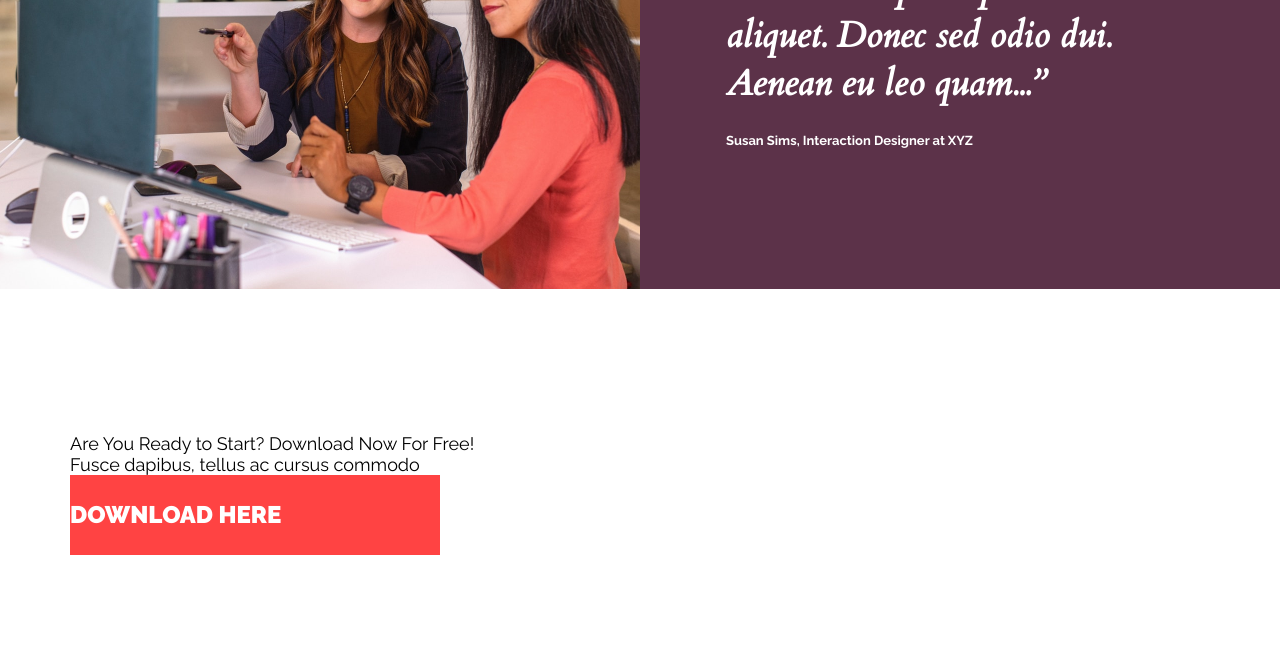
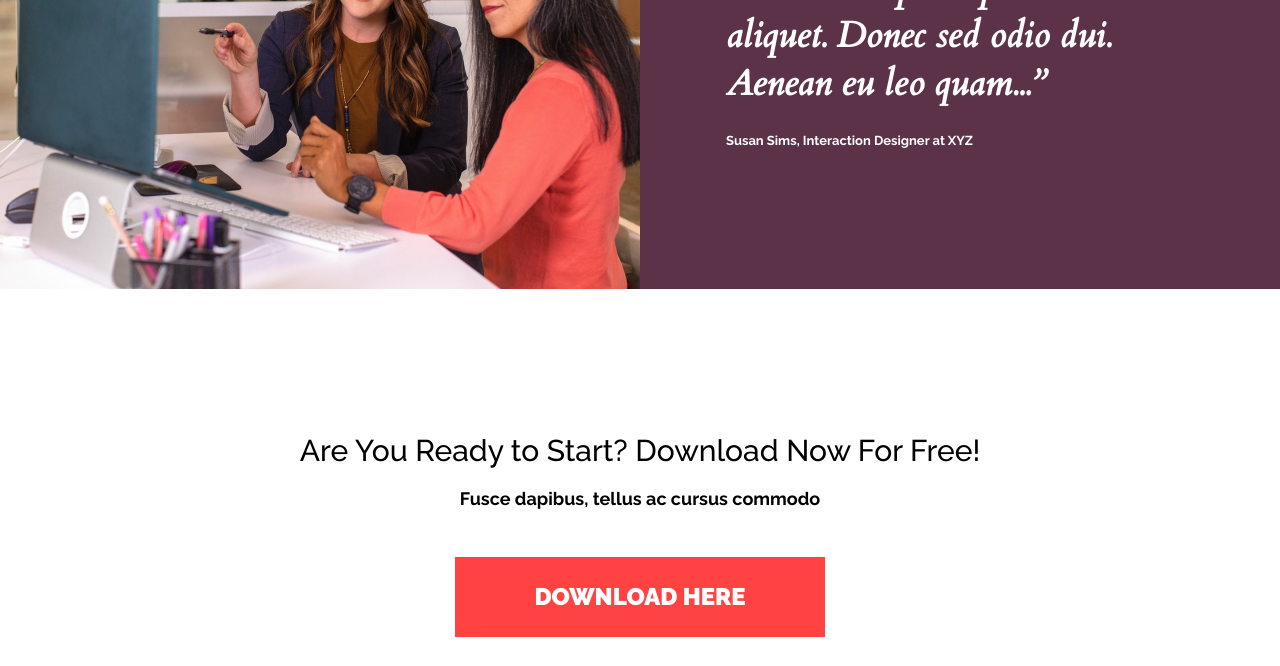
Before and after one commit to selukdiana/activebox_landing, a website built with Parcel: page src/index.html in a window 1280 px wide. Shown: the part 3252-3918 px from the top of the page. Built offline with nearby package versions, Linux system fonts and the light colour scheme; a web font is replaced by a local one.

Commit message:
finish download section

```diff
--- /dev/null
+++ b/src/scss/download.scss
@@ -0,0 +1,28 @@
+.download {
+  text-align: center;
+  // .download__main-text
+
+  &__main-text {
+    font-weight: 500;
+    font-size: $_30px;
+    line-height: calc(35em / 30);
+    margin-bottom: $_20px;
+  }
+
+  // .download__text
+
+  &__text {
+    font-weight: 700;
+    font-size: 18px;
+    line-height: calc(21em / 18);
+    margin-bottom: $_48px;
+  }
+
+  // .download__btn
+
+  &__btn {
+    margin: auto;
+  }
+}
+.container {
+}
--- a/src/scss/index.scss
+++ b/src/scss/index.scss
@@ -6,6 +6,7 @@
 @import 'work.scss';
 @import 'employees.scss';
 @import 'testimonials.scss';
+@import 'download.scss';
 
 * {
   margin: 0;
@@ -59,6 +60,7 @@ section {
   text-transform: uppercase;
   cursor: pointer;
   line-height: 80px;
+  text-align: center;
   a {
     color: $white;
   }
```
